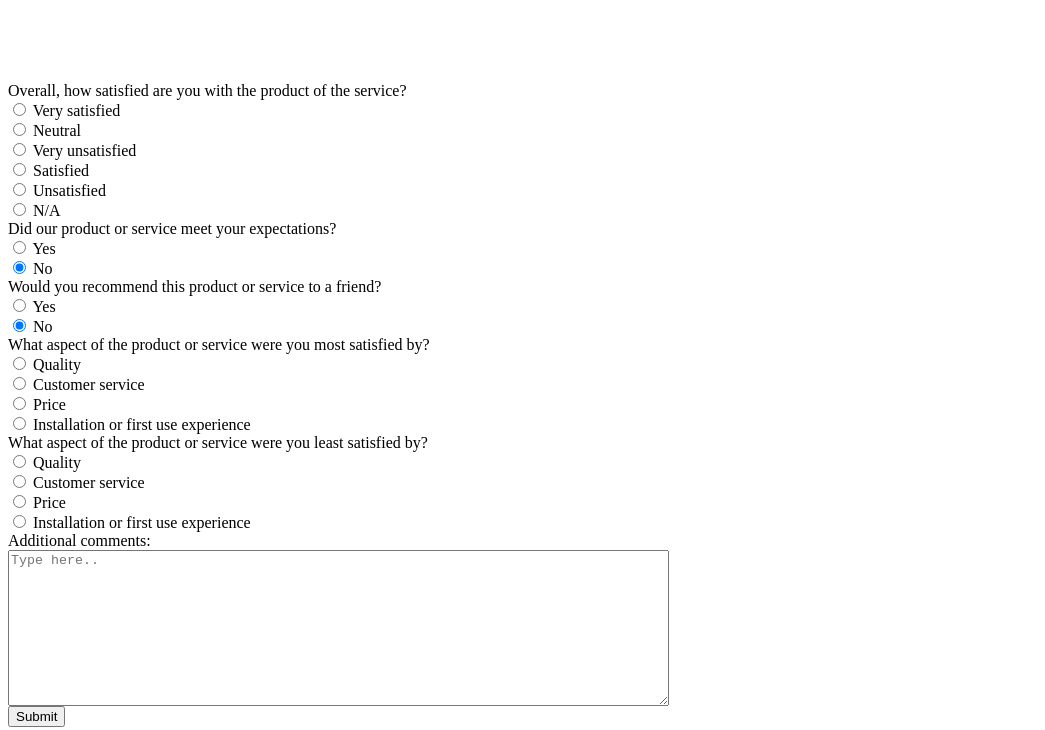
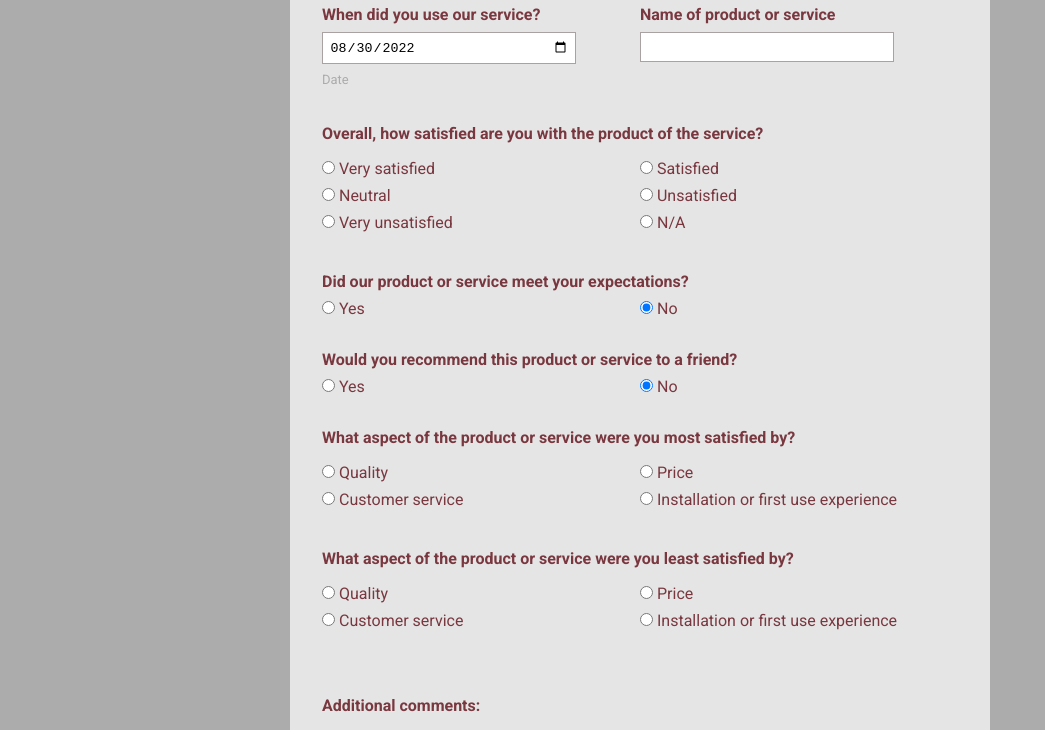
Before and after one commit to charbelmaroundev/follow-up-survey, a plain HTML site: page index.html in a window 1280 px wide. Shown: the part 153-883 px from the top of the page, without its empty margins (0-1045 px from the left). Drawn offline with Linux system fonts and the light colour scheme.

Commit message:
adding-style-folder

```diff
--- a/index.html
+++ b/index.html
@@ -5,7 +5,7 @@
     <meta http-equiv="X-UA-Compatible" content="IE=edge">
     <meta name="viewport" content="width=device-width, initial-scale=1.0">
     <title>Follow Up Survey</title>
-    <link rel="stylesheet" href="style.css">
+    <link rel="stylesheet" href="style/styles.css">
 </head>
 
 <body>
```
